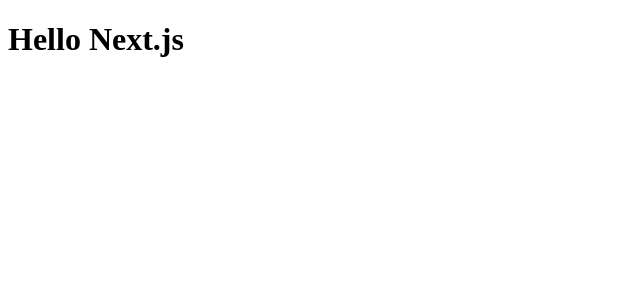
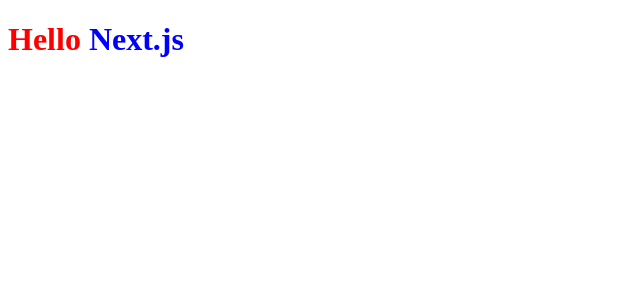
Before and after one commit to filipesalesaraujo/ignews, a Next.js app: page / in a window 1280 px wide. Shown: the top 300 px of the page, without its empty margins (0-640 px from the left). Built offline with nearby package versions, Linux system fonts and the light colour scheme.

Commit message:
Estilização com SASS

```diff
--- a/package.json
+++ b/package.json
@@ -10,7 +10,8 @@
   "dependencies": {
     "next": "12.0.7",
     "react": "17.0.2",
-    "react-dom": "17.0.2"
+    "react-dom": "17.0.2",
+    "sass": "^1.45.2"
   },
   "devDependencies": {
     "@types/node": "^17.0.6",
--- a/src/pages/index.tsx
+++ b/src/pages/index.tsx
@@ -1,5 +1,6 @@
+import styles from '../styles/home.module.scss';
 export default function Home() {
   return (
-   <h1>Hello Next.js</h1>
+   <h1 className={styles.title}>Hello <span>Next.js</span></h1>
   )
 }
--- /dev/null
+++ b/src/styles/home.module.scss
@@ -0,0 +1,6 @@
+.title{
+    color: red;
+    span{
+        color: blue;
+    }
+}
```
Also changed, not shown: 1 other file (tests, documents, lock files or other folders).
